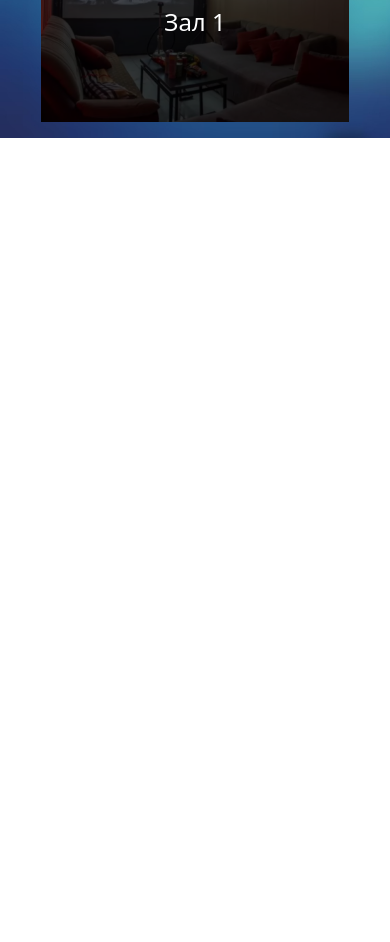
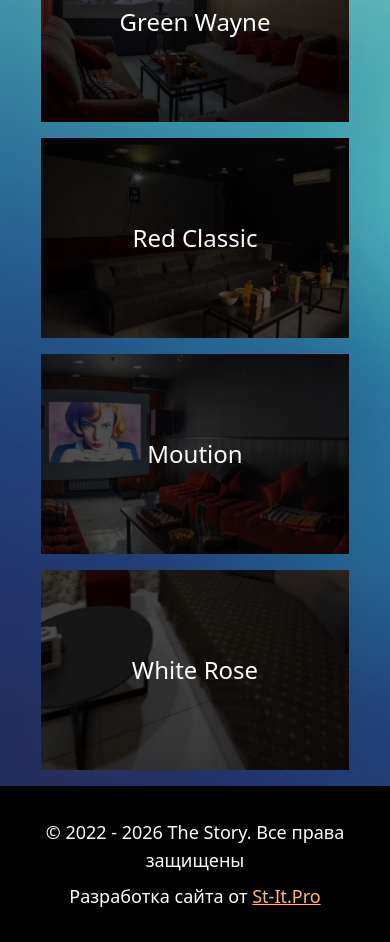
Before and after one commit to k0d1kk/the-story, a Next.js app: page / in a window 390 px wide. Shown: the part 1880-2822 px from the top of the page. Before the commit the page ends 2058 px from the top, so only its background shows below. Built offline with nearby package versions, Linux system fonts and the light colour scheme.

Commit message:
finish main page mobile

```diff
--- /dev/null
+++ b/components/Footer/Footer.module.scss
@@ -0,0 +1,35 @@
+.section {
+  @apply w-full;
+  @apply h-auto;
+  @apply bg-black;
+  @apply py-4;
+}
+
+.footerContainer {
+  @apply container;
+  @apply px-6;
+  @apply py-4;
+  @apply flex;
+  @apply justify-center;
+  @apply items-center;
+  @apply text-center;
+}
+
+.wrapper {
+  @apply flex;
+  @apply justify-between;
+  @apply items-center;
+  @apply flex-col;
+  @apply gap-2;
+
+  p {
+    @apply text-white;
+    @apply text-lg;
+  }
+
+  a {
+    @apply text-orange-300;
+    @apply underline;
+    @apply hover:cursor-pointer;
+  }
+}
--- /dev/null
+++ b/components/Footer/index.tsx
@@ -0,0 +1,17 @@
+import React from 'react';
+import styles from './Footer.module.scss';
+
+export default function Footer() {
+  return (
+    <section className={styles.section}>
+      <div className={styles.footerContainer}>
+        <div className={styles.wrapper}>
+          <p>© 2022 - 2026 The Story. Все права защищены</p>
+          <p>
+            Разработка сайта от <a href="https://www.st-it.pro">St-It.Pro</a>
+          </p>
+        </div>
+      </div>
+    </section>
+  );
+}
--- a/components/RoomsComp/RoomsComp.module.scss
+++ b/components/RoomsComp/RoomsComp.module.scss
@@ -1,7 +1,6 @@
 .section {
   @apply w-full;
   @apply h-auto;
-  @apply mb-10;
   @apply relative;
   background-image: url('./bg.jpg');
   @apply bg-cover;
@@ -54,6 +53,16 @@
   }
 }
 
+.cards {
+  @apply w-full;
+  @apply h-full;
+  @apply flex;
+  @apply justify-center;
+  @apply items-center;
+  @apply flex-col;
+  @apply gap-4;
+}
+
 .card1 {
   @apply w-[90%];
   @apply h-[200px];
@@ -73,6 +82,149 @@
     h2 {
       @apply text-3xl;
       transition: all 0.5s;
+      @apply mb-11;
+    }
+
+    .cardPrice {
+      @apply flex;
+      @apply ml-6;
+      animation: card-price 0.5s forwards;
+      @apply mb-3;
+
+      p {
+        @apply text-xl;
+      }
+
+      span {
+        @apply text-green-300;
+        @apply font-bold;
+        @apply text-lg;
+      }
+    }
+  }
+}
+
+.card2 {
+  @apply w-[90%];
+  @apply h-[200px];
+  background-image: url('2-1.jpg');
+  @apply bg-cover;
+  @apply justify-center;
+  @apply flex;
+  @apply items-center;
+
+  &:hover {
+    animation: bg-size-card 0.5s forwards;
+
+    .cardWrapper {
+      animation: card-border 0.5s forwards;
+    }
+
+    h2 {
+      @apply text-3xl;
+      transition: all 0.5s;
+      @apply mb-11;
+    }
+
+    .cardPrice {
+      @apply flex;
+      @apply ml-6;
+      animation: card-price 0.5s forwards;
+      @apply mb-3;
+
+      p {
+        @apply text-xl;
+      }
+
+      span {
+        @apply text-green-300;
+        @apply font-bold;
+        @apply text-lg;
+      }
+    }
+  }
+}
+
+.card3 {
+  @apply w-[90%];
+  @apply h-[200px];
+  background-image: url('3-1.jpg');
+  @apply bg-cover;
+  @apply justify-center;
+  @apply flex;
+  @apply items-center;
+
+  &:hover {
+    animation: bg-size-card 0.5s forwards;
+
+    .cardWrapper {
+      animation: card-border 0.5s forwards;
+    }
+
+    h2 {
+      @apply text-3xl;
+      transition: all 0.5s;
+      @apply mb-11;
+    }
+
+    .cardPrice {
+      @apply flex;
+      @apply ml-6;
+      animation: card-price 0.5s forwards;
+      @apply mb-3;
+
+      p {
+        @apply text-xl;
+      }
+
+      span {
+        @apply text-green-300;
+        @apply font-bold;
+        @apply text-lg;
+      }
+    }
+  }
+}
+
+.card4 {
+  @apply w-[90%];
+  @apply h-[200px];
+  background-image: url('4-1.jpg');
+  @apply bg-cover;
+  background-position-y: -300px;
+  @apply bg-no-repeat;
+  @apply justify-center;
+  @apply flex;
+  @apply items-center;
+
+  &:hover {
+    animation: bg-size-card 0.5s forwards;
+
+    .cardWrapper {
+      animation: card-border 0.5s forwards;
+    }
+
+    h2 {
+      @apply text-3xl;
+      transition: all 0.5s;
+      @apply mb-11;
+    }
+
+    .cardPrice {
+      @apply flex;
+      @apply ml-6;
+      animation: card-price 0.5s forwards;
+      @apply mb-3;
+
+      p {
+        @apply text-xl;
+      }
+
+      span {
+        @apply text-green-300;
+        @apply font-bold;
+        @apply text-lg;
+      }
     }
   }
 }
@@ -102,11 +254,24 @@
   @apply flex;
   @apply justify-center;
   @apply items-center;
+  @apply relative;
 
   h2 {
     @apply text-white;
     @apply text-2xl;
   }
+}
+
+.cardPrice {
+  @apply absolute;
+  @apply text-white;
+  @apply w-full;
+  @apply bottom-0;
+  @apply hidden;
+  @apply justify-start;
+  @apply flex-col;
+  @apply items-start;
+  @apply text-center;
 }
 
 @keyframes bg-size-card {
@@ -141,3 +306,21 @@
     border-width: 3px;
   }
 }
+
+@keyframes card-price {
+  0% {
+    opacity: 0;
+  }
+  25% {
+    opacity: 0.3;
+  }
+  50% {
+    opacity: 0.5;
+  }
+  75% {
+    opacity: 0.8;
+  }
+  100% {
+    opacity: 1;
+  }
+}
--- a/components/RoomsComp/index.tsx
+++ b/components/RoomsComp/index.tsx
@@ -12,11 +12,56 @@ export default function RoomsComp() {
             <h2>Топ залов</h2>
             <div className={styles.line} />
           </div>
-          <div className={styles.card1}>
-            <div className={styles.cardBlack}>
-              <div className={styles.cardContainer}>
-                <div className={styles.cardWrapper}>
-                  <h2>Зал 1</h2>
+          <div className={styles.cards}>
+            <div className={styles.card1}>
+              <div className={styles.cardBlack}>
+                <div className={styles.cardContainer}>
+                  <div className={styles.cardWrapper}>
+                    <h2>Green Wayne</h2>
+                    <div className={styles.cardPrice}>
+                      <p>До 10 человек</p>
+                      <span>1200₽/2 часа</span>
+                    </div>
+                  </div>
+                </div>
+              </div>
+            </div>
+            <div className={styles.card2}>
+              <div className={styles.cardBlack}>
+                <div className={styles.cardContainer}>
+                  <div className={styles.cardWrapper}>
+                    <h2>Red Classic</h2>
+                    <div className={styles.cardPrice}>
+                      <p>До 8 человек</p>
+                      <span>1000₽/2 часа</span>
+                    </div>
+                  </div>
+                </div>
+              </div>
+            </div>
+            <div className={styles.card3}>
+              <div className={styles.cardBlack}>
+                <div className={styles.cardContainer}>
+                  <div className={styles.cardWrapper}>
+                    <h2>Moution</h2>
+                    <div className={styles.cardPrice}>
+                      <p>До 15 человек</p>
+                      <span>1450₽/2 часа</span>
+                    </div>
+                  </div>
+                </div>
+              </div>
+            </div>
+            <div className={styles.card4}>
+              <div className={styles.cardBlack}>
+                <div className={styles.cardContainer}>
+                  <div className={styles.cardWrapper}>
+                    <h2>White Rose</h2>
+                    <div className={styles.cardPrice}>
+                      <p>До 2 человек</p>
+                      <span>900₽/2 часа</span>
+                    </div>
+                  </div>
                 </div>
               </div>
             </div>
--- a/pages/index.tsx
+++ b/pages/index.tsx
@@ -1,4 +1,5 @@
 import Banner from '@/components/Banner';
+import Footer from '@/components/Footer';
 import Header from '@/components/Header';
 import RoomsComp from '@/components/RoomsComp';
 import Why from '@/components/Why';
@@ -11,6 +12,7 @@ export default function Home() {
       <Banner />
       <Why />
       <RoomsComp />
+      <Footer />
     </>
   );
 }
```
Also changed, not shown: components/RoomsComp/4-1.jpg (added).
